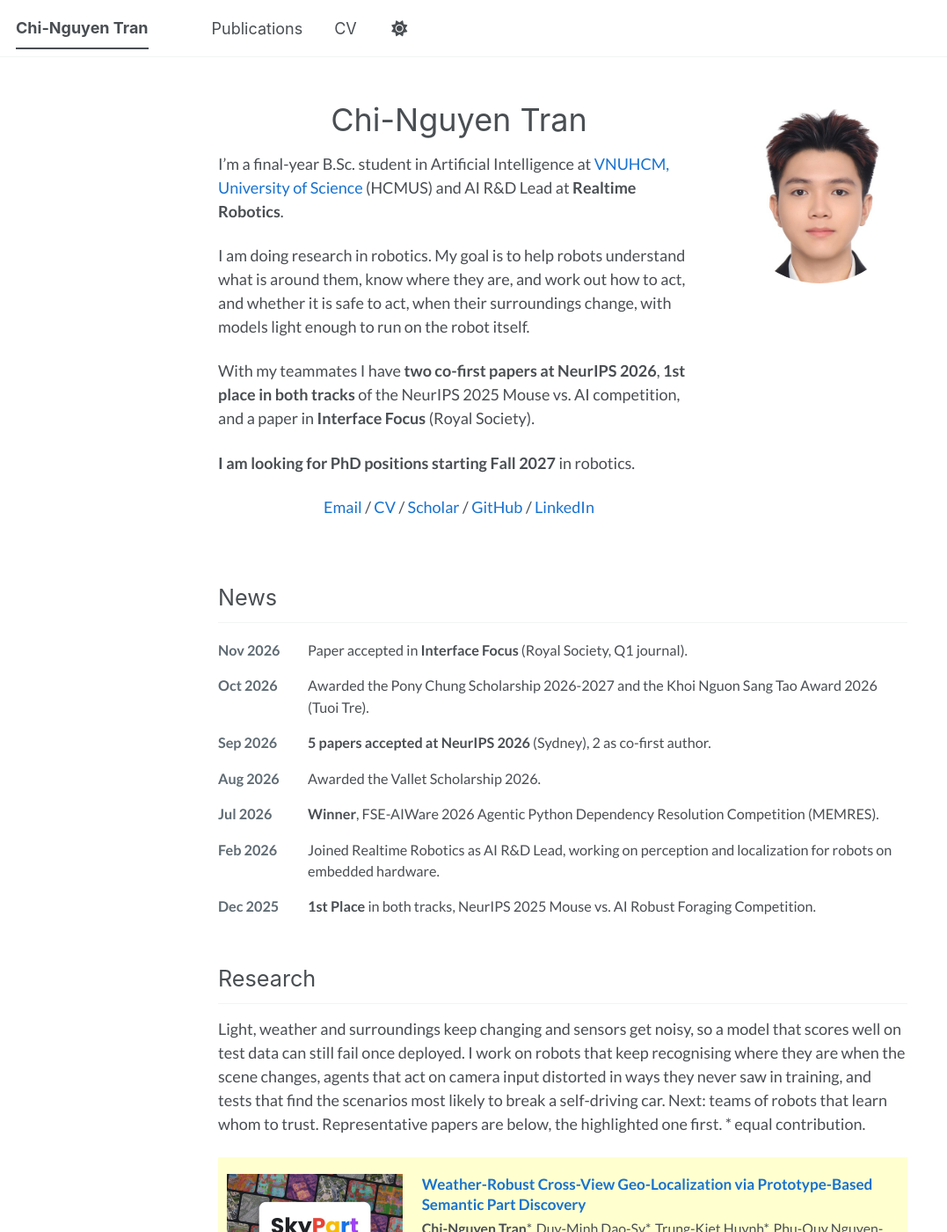
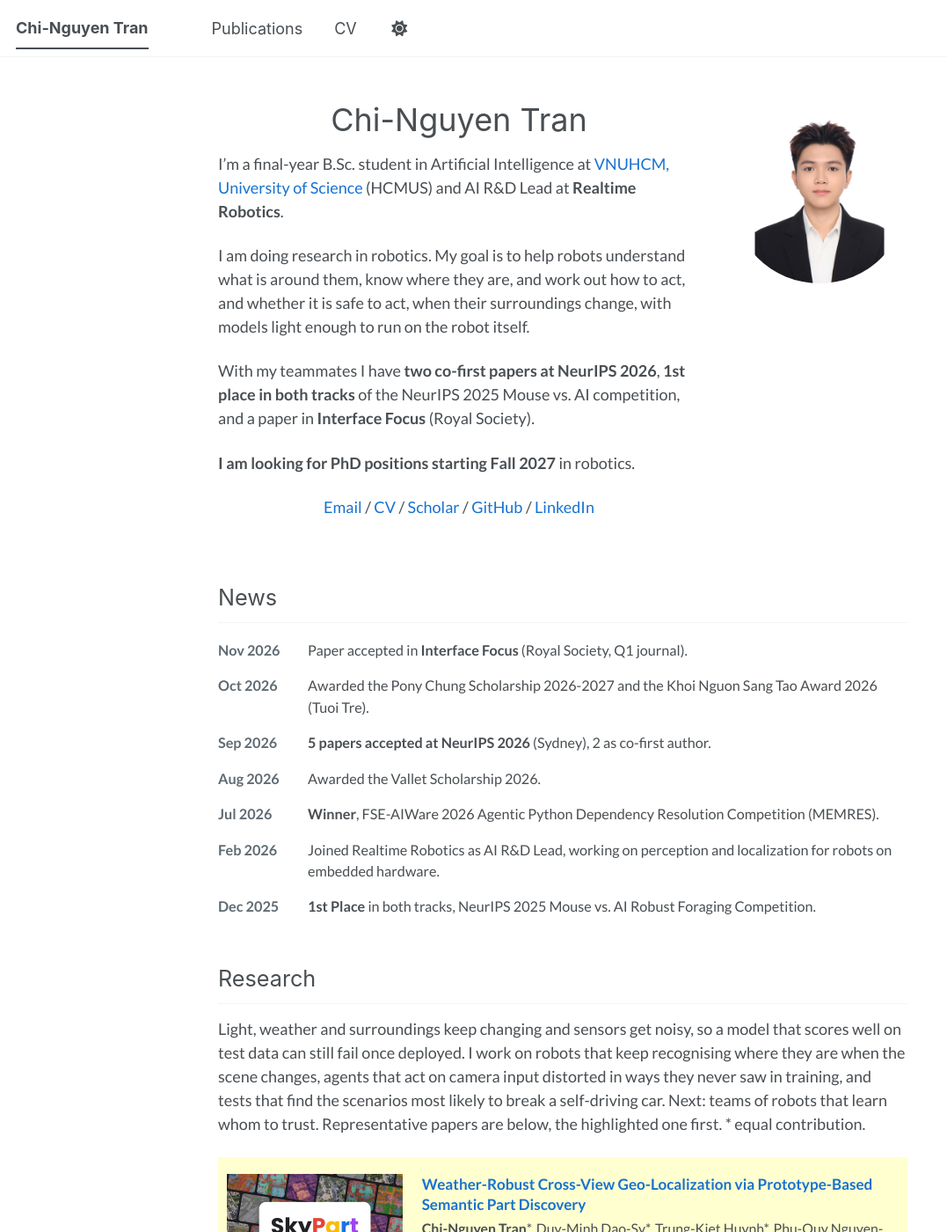
Before and after one commit to chisngyen/chisngyen.github.io, a Jekyll site: the page built from _pages/about.md, in a window 1280 px wide and 1400 px high. Shown: the whole window at 88% size, without its empty margins (0-1077 px from the left). Built offline with Jekyll 4.4.1, drawn with Linux system fonts in a browser that asks for light colours.

Commit message:
Profile photo: wider framing with shoulders

```diff
--- a/_pages/about.md
+++ b/_pages/about.md
@@ -25,7 +25,7 @@ With my teammates I have **two co-first papers at NeurIPS 2026**, **1st place in
 
 <p class="hb__links"><a href="mailto:tcnguyen2365@gmail.com">Email</a> / <a href="{{ base_path }}/files/cv.pdf">CV</a> / <a href="https://scholar.google.com/citations?user=dyVn0zMAAAAJ&hl=en">Scholar</a> / <a href="https://github.com/chisngyen">GitHub</a> / <a href="https://www.linkedin.com/in/chi-nguyen-tran-381513331/">LinkedIn</a></p>
 </div>
-<img class="hb__photo" src="{{ base_path }}/images/profile.jpg" alt="Chi-Nguyen Tran">
+<img class="hb__photo" src="{{ base_path }}/images/profile.jpg?v=2" alt="Chi-Nguyen Tran">
 </div>
 
 <h2 class="sec-title">News</h2>
--- a/_sass/layout/_custom.scss
+++ b/_sass/layout/_custom.scss
@@ -85,7 +85,7 @@ html[data-theme="dark"] { --pub-link: #7cb7e3; --pub-feat-bg: #2b2a17; --pub-gol
 .hb { display: flex; gap: 2em; align-items: flex-start; margin-bottom: 0.5em; }
 .hb__text { flex: 1; min-width: 0; }
 .hb__name { text-align: center; font-size: 2em; font-weight: 400; margin: 0 0 0.4em; border: 0; }
-.hb__photo { width: 200px; height: 200px; border-radius: 50%; object-fit: cover; object-position: center 20%; flex: none; margin-top: 0.4em; }
+.hb__photo { width: 200px; height: 200px; border-radius: 50%; object-fit: cover; object-position: center; flex: none; margin-top: 0.4em; }
 .hb__links { text-align: center; margin-top: 0.8em; }
 @media (max-width: 640px) {
   .hb { flex-direction: column-reverse; align-items: center; }
```
Also changed, not shown: images/profile.jpg.
